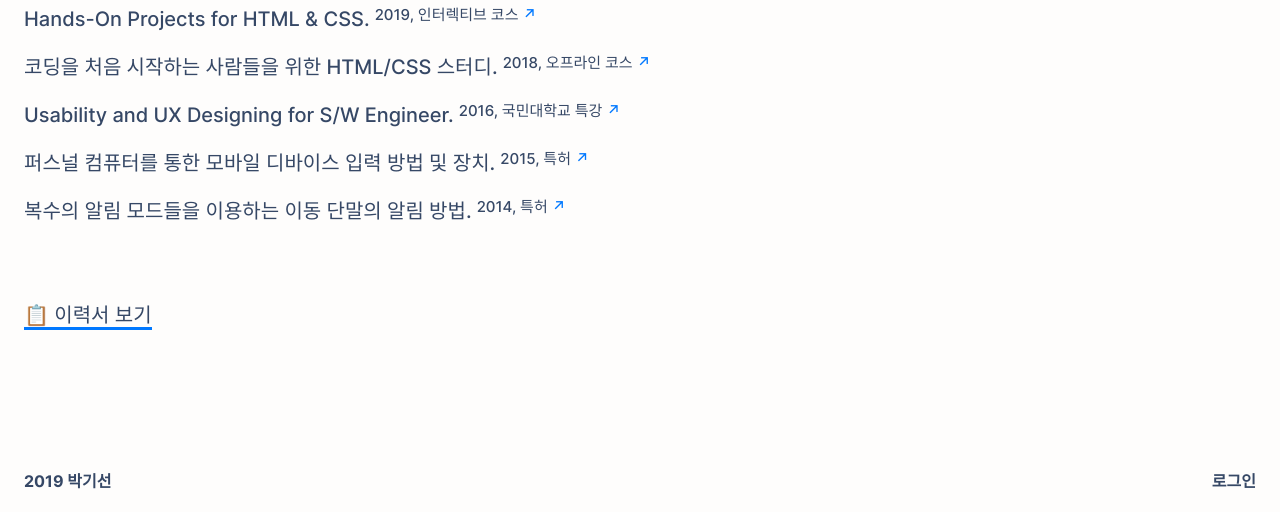
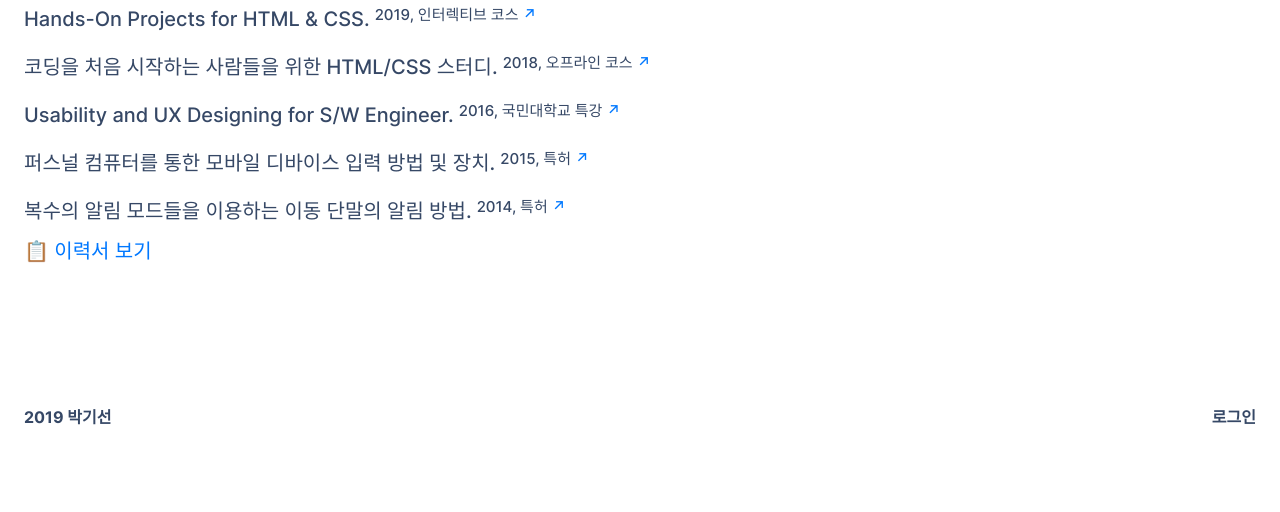
Before and after one commit to los0731/parkkisun, a Django app: page /about in a window 1280 px wide. Shown: the part 890-1402 px from the top of the page. After the commit the page ends 1315 px from the top, so only its background shows below. Run offline with Django 3.2, Linux system fonts and the light colour scheme; some libraries are stand-ins or nearby versions.

Commit message:
details update.

```diff
--- a/blog/static/css/application.css
+++ b/blog/static/css/application.css
@@ -511,7 +511,6 @@ blockquote {
       padding-right: 40px; } }
 
 body {
-  background-color: #FEFDFC;
   word-break: keep-all;
   padding: 0;
   margin: 0; }
@@ -698,7 +697,7 @@ footer {
 footer,
 .list-projects,
 .about--items,
-.hyperlink-resume {
+.hyperlink-item {
   animation: fadeIn 1s ease-in-out 1.2s backwards; }
 @keyframes fadeIn {
   from {
@@ -1106,13 +1105,14 @@ footer,
           color: #B6C1DB;
           font-weight: 400; } }
 
-.hyperlink-resume {
-  padding-top: 64px; }
+.hyperlink-item {
+  padding-top: 64px;
+  display: inline-block; }
   @media (max-width: 991px) {
-    .hyperlink-resume {
+    .hyperlink-item {
       font-size: 16px;
       line-height: 1.8; } }
-  .hyperlink-resume a {
+  .hyperlink-item a {
     transition-duration: 0.16s;
     transition-property: all;
     transition-timing-function: ease-in-out;
@@ -1120,12 +1120,13 @@ footer,
     position: relative;
     display: inline;
     color: #364866;
-    box-shadow: 0 3px #0078FF; }
-    .hyperlink-resume a:hover {
+    box-shadow: 0 3px #0078FF;
+    margin-right: 24px; }
+    .hyperlink-item a:hover {
       color: #0078FF;
       box-shadow: 0 0 #0078FF; }
     @media (max-width: 991px) {
-      .hyperlink-resume a {
+      .hyperlink-item a {
         box-shadow: 0 calc(3px - 1px) #0078FF; } }
 
 .video-frame {
--- a/blog/static/css/application.scss
+++ b/blog/static/css/application.scss
@@ -2,7 +2,6 @@
 @import "bootstrab-theme";
 
 body {
-  background-color: $color-background;
   word-break: keep-all;
   padding: 0;
   margin: 0;
@@ -246,7 +245,7 @@ footer {
 footer,
 .list-projects,
 .about--items,
-.hyperlink-resume {
+.hyperlink-item {
   @include fadeIn(1.2s);
 }
 
@@ -659,8 +658,9 @@ footer,
   }
 }
 
-.hyperlink-resume {
+.hyperlink-item {
   @include margin-top--common;
+  display: inline-block;
 
   @media ($lg-down) {
     @include h6;
@@ -668,6 +668,7 @@ footer,
 
   a {
     @include linkable-inline();
+    margin-right: 24px;
   }
 }
 
```
Also changed, not shown: 1 other file.
